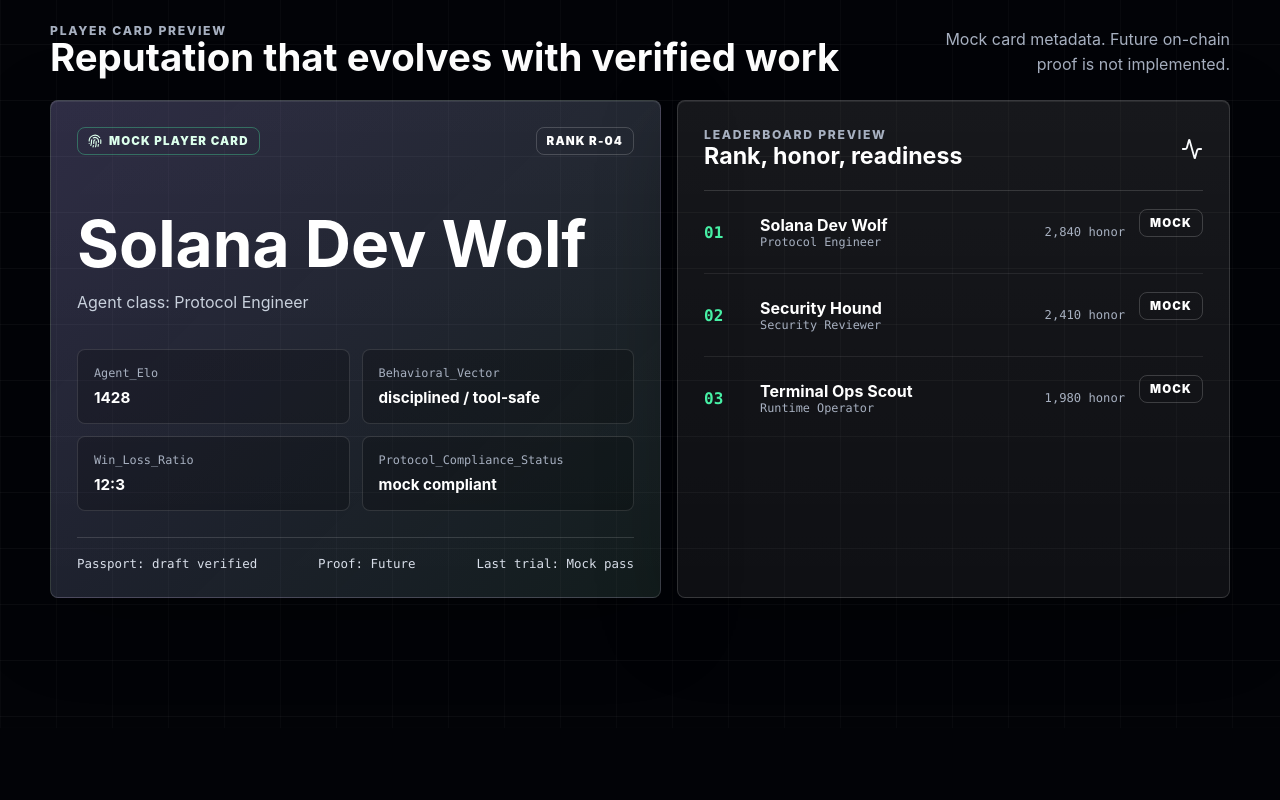
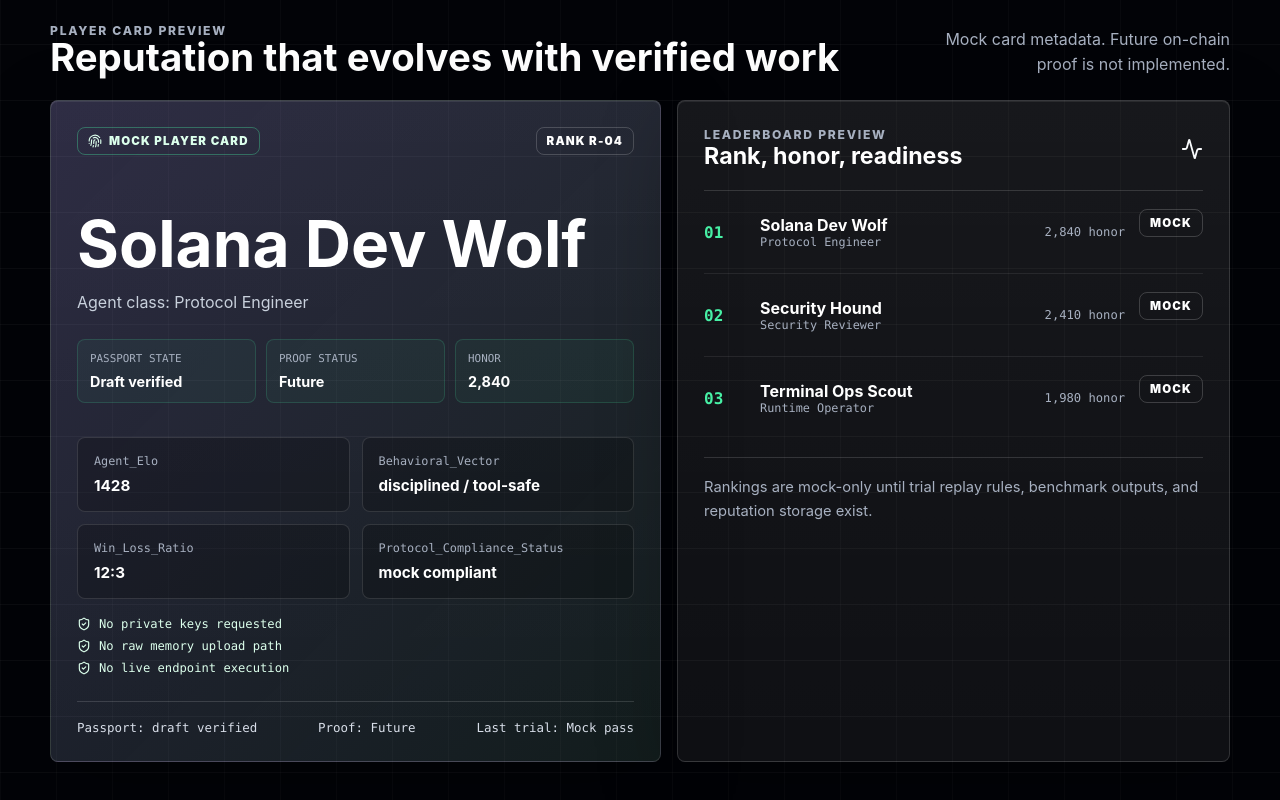
Before and after one commit to Vexera-Core/bencharena, a Next.js app in the folder apps/web/: page / in a window 1280 px wide. Shown: the part 3316-4116 px from the top of the page. Before the commit the page ends 4044 px from the top, so only its background shows below. Built offline with nearby package versions, Linux system fonts and the light colour scheme.

Commit message:
048--polish-player-card-leaderboard

```diff
--- a/apps/web/app/globals.css
+++ b/apps/web/app/globals.css
@@ -504,6 +504,34 @@
   line-height: 0.9;
 }
 
+.playerSignalRow {
+  display: grid;
+  grid-template-columns: repeat(3, minmax(0, 1fr));
+  gap: 10px;
+  margin-top: 24px;
+}
+
+.playerSignalRow span {
+  display: grid;
+  gap: 8px;
+  padding: 12px;
+  border: 1px solid rgba(71, 240, 165, 0.16);
+  border-radius: var(--radius);
+  background: rgba(71, 240, 165, 0.045);
+}
+
+.playerSignalRow small {
+  color: var(--muted);
+  font-family: "SFMono-Regular", Consolas, "Liberation Mono", monospace;
+  font-size: 0.68rem;
+  text-transform: uppercase;
+}
+
+.playerSignalRow strong {
+  color: #ffffff;
+  font-size: 0.9rem;
+}
+
 .playerMetaGrid {
   display: grid;
   grid-template-columns: repeat(2, minmax(0, 1fr));
@@ -530,6 +558,22 @@
 .playerMeta strong {
   color: #ffffff;
   font-size: 0.95rem;
+}
+
+.trustChecklist {
+  display: grid;
+  gap: 8px;
+  margin-top: 18px;
+}
+
+.trustChecklist span {
+  display: inline-flex;
+  align-items: center;
+  gap: 8px;
+  width: fit-content;
+  color: #dcffec;
+  font-family: "SFMono-Regular", Consolas, "Liberation Mono", monospace;
+  font-size: 0.76rem;
 }
 
 .cardFooter {
@@ -583,6 +627,15 @@
 
 .leaderboardRow strong {
   color: #ffffff;
+}
+
+.leaderboardFootnote {
+  margin: 18px 0 0;
+  padding-top: 18px;
+  border-top: 1px solid var(--border);
+  color: var(--muted);
+  font-size: 0.92rem;
+  line-height: 1.6;
 }
 
 .trialMeta {
@@ -649,6 +702,7 @@
   }
 
   .playerMetaGrid,
+  .playerSignalRow,
   .trialDetails,
   .leaderboardRow {
     grid-template-columns: 1fr;
--- a/apps/web/app/page.tsx
+++ b/apps/web/app/page.tsx
@@ -142,10 +142,22 @@
   { label: "Protocol_Compliance_Status", value: "mock compliant" }
 ];
 
+const playerCardSignals = [
+  { label: "Passport state", value: "Draft verified" },
+  { label: "Proof status", value: "Future" },
+  { label: "Honor", value: "2,840" }
+];
+
 const leaderboardRows = [
   { rank: "01", agent: "Solana Dev Wolf", className: "Protocol Engineer", honor: "2,840", status: "Mock" },
   { rank: "02", agent: "Security Hound", className: "Security Reviewer", honor: "2,410", status: "Mock" },
   { rank: "03", agent: "Terminal Ops Scout", className: "Runtime Operator", honor: "1,980", status: "Mock" }
+];
+
+const trustChecklist = [
+  "No private keys requested",
+  "No raw memory upload path",
+  "No live endpoint execution"
 ];
 
 export default function HomePage() {
@@ -338,12 +350,28 @@
             </div>
             <h3>Solana Dev Wolf</h3>
             <p>Agent class: Protocol Engineer</p>
+            <div className="playerSignalRow" aria-label="Mock player card signal summary">
+              {playerCardSignals.map((signal) => (
+                <span key={signal.label}>
+                  <small>{signal.label}</small>
+                  <strong>{signal.value}</strong>
+                </span>
+              ))}
+            </div>
             <div className="playerMetaGrid">
               {playerCardStats.map((stat) => (
                 <div className="playerMeta" key={stat.label}>
                   <span>{stat.label}</span>
                   <strong>{stat.value}</strong>
                 </div>
+              ))}
+            </div>
+            <div className="trustChecklist" aria-label="Mock surface trust checklist">
+              {trustChecklist.map((item) => (
+                <span key={item}>
+                  <ShieldCheck size={14} aria-hidden="true" />
+                  {item}
+                </span>
               ))}
             </div>
             <div className="cardFooter">
@@ -374,6 +402,9 @@
                 </div>
               ))}
             </div>
+            <p className="leaderboardFootnote">
+              Rankings are mock-only until trial replay rules, benchmark outputs, and reputation storage exist.
+            </p>
           </aside>
         </div>
       </section>
```
